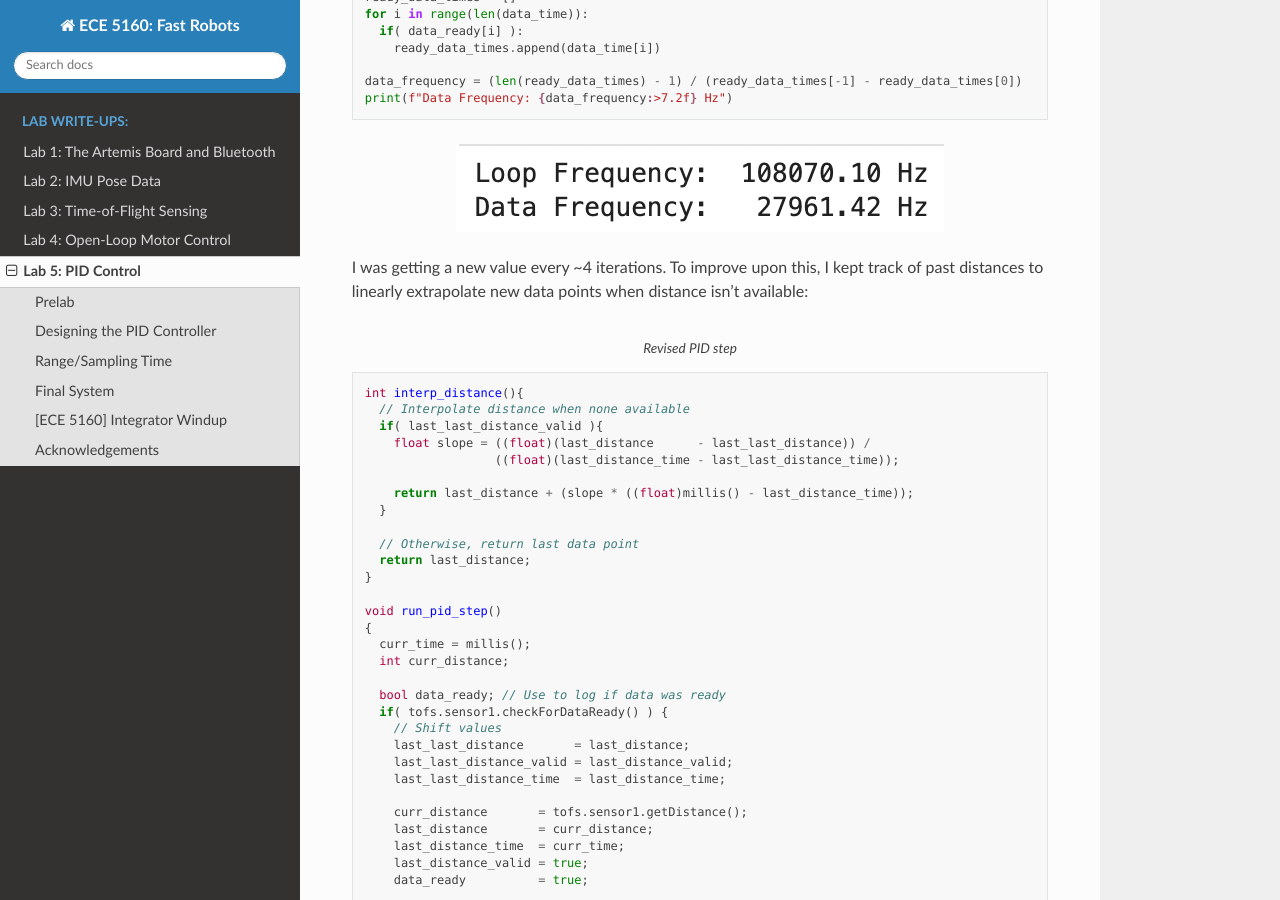
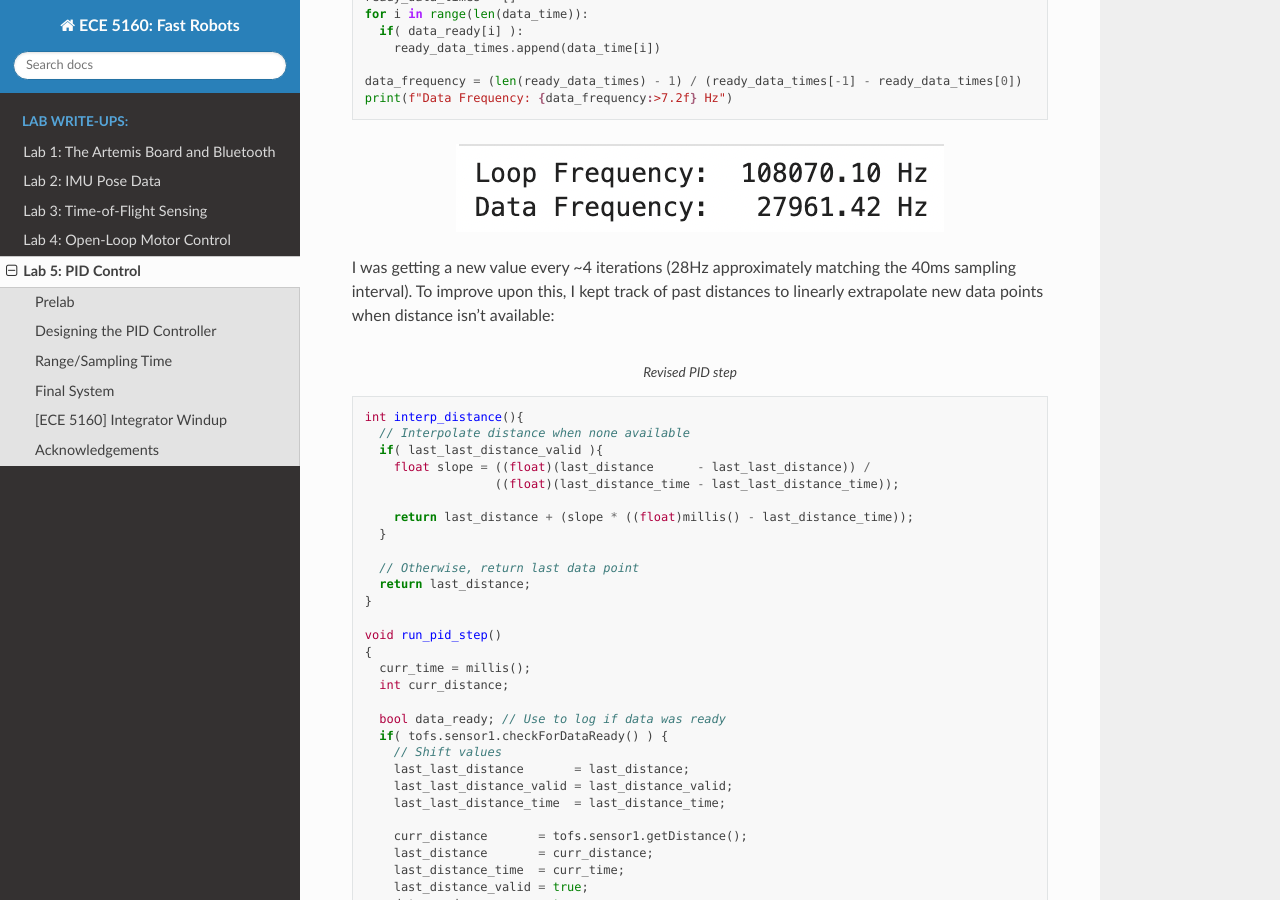
Before and after one commit to Aidan-McNay/fast-robots-docs, a Sphinx documentation site: the page built from docs/lab5.rst, in a window 1280 px wide and 900 px high, scrolled down 7040 px. Built offline with Sphinx 7.4.7 and the Read the Docs theme 3.1.0, drawn with Linux system fonts in a browser that asks for light colours.

Commit message:
Add freq comment

```diff
--- a/docs/lab5.rst
+++ b/docs/lab5.rst
@@ -444,7 +444,8 @@ We can use the logger data in Python to determine loop and data rates:
    :width: 70%
    :class: bottompadding
 
-I was getting a new value every ~4 iterations. To
+I was getting a new value every ~4 iterations (28Hz approximately matching the
+40ms sampling interval). To
 improve upon this, I kept track of past distances to linearly extrapolate new
 data points when distance isn't available:
 
```
